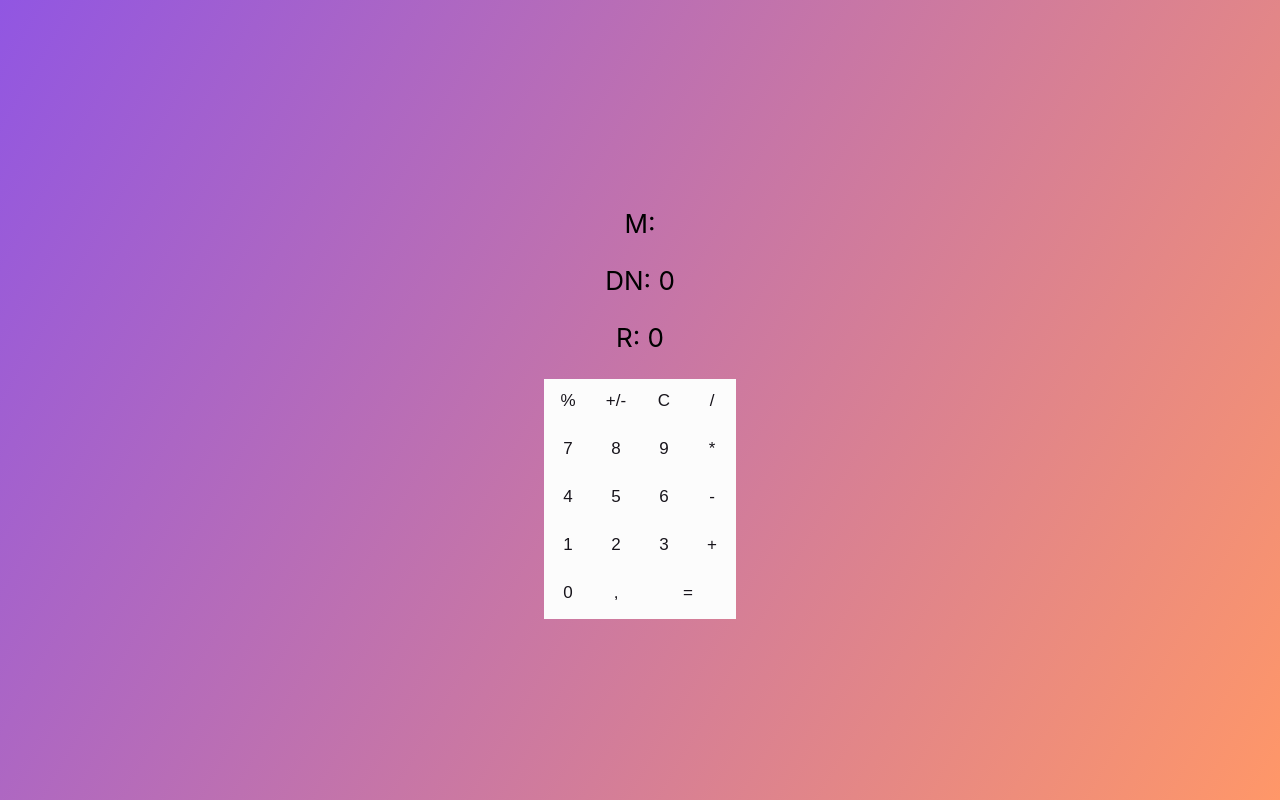
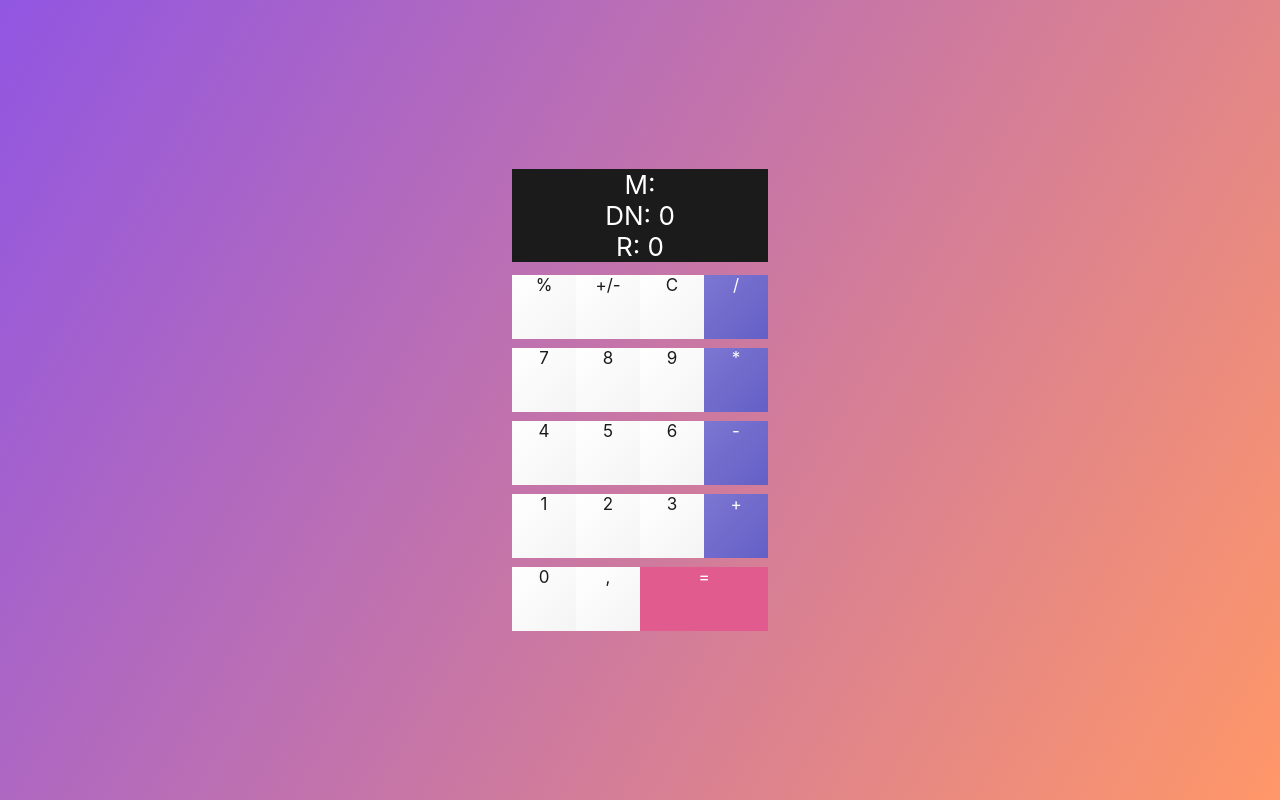
Before and after one commit to barteklecki/polly-calc, a React (Create React App) app: page / in a window 1280 px wide. Built offline with nearby package versions, Linux system fonts and the light colour scheme.

Commit message:
feat(global): add app SASS file

```diff
--- a/src/App.css
+++ b/src/App.css
@@ -1,41 +1,76 @@
 .App {
   text-align: center;
   background-color: #ff9768;
-  background: -webkit-linear-gradient(150, #ff9768, #9156e2);
   background: linear-gradient(300deg, #ff9768, #9156e2);
 }
 
 .App-header {
   min-height: 100vh;
+  display: -webkit-box;
+  display: -ms-flexbox;
   display: flex;
-  flex-direction: column;
-  align-items: center;
-  justify-content: center;
+  -webkit-box-orient: vertical;
+  -webkit-box-direction: normal;
+      -ms-flex-direction: column;
+          flex-direction: column;
+  -webkit-box-align: center;
+      -ms-flex-align: center;
+          align-items: center;
+  -webkit-box-pack: center;
+      -ms-flex-pack: center;
+          justify-content: center;
   font-size: calc(10px + 2vmin);
 }
 
-button {
-  width: 3rem;
-  height: 3rem;
-  padding-left: 12px;
-  padding-right: 12px;
-  padding-bottom: 4px;
+.content p {
+  padding: 0px;
+  border-spacing: 0px;
+  -webkit-margin-before: 0em;
+          margin-block-start: 0em;
+  -webkit-margin-after: 0em;
+          margin-block-end: 0em;
+}
+
+.display {
+  width: 100%;
+  color: white;
+  background-color: #1b1b1b;
+}
+
+.button {
+  display: inline-block;
+  line-height: normal;
+  margin: 0px;
+  width: 4rem;
+  height: 4rem;
   font-size: 17px;
   border: 0px;
-  color: #17141b;
+  color: #1b1b1b;
   cursor: pointer;
   background-color: #fcfcfc;
-  background-color: -webkit-linear-gradient(135, #f4f4f4, #af4d4d);
+  background-image: linear-gradient(135deg, white 0%, #f4f4f4 100%);
 }
 
-#equals {
-  width: 6rem;
-}
-
-.button:hover, .button:focus {
-  border: 2px solid #704cb666;
+.button:hover, .button.button:focus {
+  -webkit-filter: brightness(95%);
+          filter: brightness(95%);
 }
 
 .button:active {
-  background-color: rgba(112, 76, 182, 0.2);
+  -webkit-filter: brightness(80%);
+          filter: brightness(80%);
 }
+
+.equals {
+  width: 8rem;
+  color: #ffffff;
+  background-color: #e25b8e;
+  background-image: none;
+}
+
+.operation {
+  color: #ffffff;
+  background-color: #7c77d2;
+  background-image: linear-gradient(135deg, #7c77d2, #645fc5);
+}
+/*# sourceMappingURL=App.css.map */
--- a/src/App.js
+++ b/src/App.js
@@ -10,8 +10,14 @@ function App() {
   return (
     <div className="App">
       <header className="App-header">
-        <Display />
-        <Keyboard />
+        <table className="content">
+          <tr><td>
+          <Display />
+          </td></tr>
+          <tr><td>
+          <Keyboard />
+          </td></tr>
+        </table>
       </header>
     </div>
   );
--- /dev/null
+++ b/src/App.scss
@@ -0,0 +1,64 @@
+.App {
+    text-align: center;
+    background-color: #ff9768;
+    background: linear-gradient(300deg, #ff9768, #9156e2);
+}
+
+.App-header {
+    min-height: 100vh;
+    display: flex;
+    flex-direction: column;
+    align-items: center;
+    justify-content: center;
+    font-size: calc(10px + 2vmin);
+}
+
+.content {
+
+    p {
+        padding: 0px;
+        border-spacing: 0px;
+        margin-block-start: 0em;
+        margin-block-end: 0em;
+    }
+}
+
+.display {
+    width: 100%;
+    color: white;
+    background-color: #1b1b1b;
+}
+
+.button {
+    display: inline-block;
+    line-height: normal;
+    margin: 0px;
+    width: 4rem;
+    height: 4rem;
+    font-size: 17px;
+    border: 0px;
+    color: #1b1b1b;
+    cursor: pointer;
+    background-color: #fcfcfc;
+    background-image: linear-gradient(135deg, rgba(255,255,255,1) 0%, rgba(244,244,244,1) 100%);
+
+    &:hover, &.button:focus {
+        filter: brightness(95%);
+    }
+    &:active {
+        filter: brightness(80%);
+    }
+}
+
+.equals {
+    width: 8rem;
+    color: #ffffff;
+    background-color: #e25b8e;
+    background-image: none;
+}
+
+.operation {
+    color: #ffffff;
+    background-color: #7c77d2;
+    background-image: linear-gradient(135deg, #7c77d2, #645fc5);;
+}
--- a/src/Components/Keyboard/Keyboard.js
+++ b/src/Components/Keyboard/Keyboard.js
@@ -19,29 +19,29 @@ const Keyboard = () => {
 
     return (
         <div>
-            <button onClick={()=> dispatch(percentage())}> % </button>
-            <button onClick={()=> dispatch(negative())}>+/-</button>
-            <button onClick={()=> dispatch(reset())}> C </button>
-            <button onClick={()=> dispatch(divide())}> / </button>
+            <div className={'button'} onClick={()=> dispatch(percentage())}> % </div>
+            <div className={'button'} onClick={()=> dispatch(negative())}>+/-</div>
+            <div className={'button'} onClick={()=> dispatch(reset())}> C </div>
+            <div className={'button operation'} onClick={()=> dispatch(divide())}> / </div>
             <br/>
-            <button onClick={()=> dispatch(addDigit(7))}> 7 </button>
-            <button onClick={()=> dispatch(addDigit(8))}> 8 </button>
-            <button onClick={()=> dispatch(addDigit(9))}> 9 </button>
-            <button onClick={()=> dispatch(multiply())}> * </button>
+            <div className={'button'} onClick={()=> dispatch(addDigit(7))}> 7 </div>
+            <div className={'button'} onClick={()=> dispatch(addDigit(8))}> 8 </div>
+            <div className={'button'} onClick={()=> dispatch(addDigit(9))}> 9 </div>
+            <div className={'button operation'} onClick={()=> dispatch(multiply())}> * </div>
             <br/>
-            <button onClick={()=> dispatch(addDigit(4))}> 4 </button>
-            <button onClick={()=> dispatch(addDigit(5))}> 5 </button>
-            <button onClick={()=> dispatch(addDigit(6))}> 6 </button>
-            <button onClick={()=> dispatch(subtract())}> - </button>
+            <div className={'button'} onClick={()=> dispatch(addDigit(4))}> 4 </div>
+            <div className={'button'} onClick={()=> dispatch(addDigit(5))}> 5 </div>
+            <div className={'button'} onClick={()=> dispatch(addDigit(6))}> 6 </div>
+            <div className={'button operation'} onClick={()=> dispatch(subtract())}> - </div>
             <br/>
-            <button onClick={()=> dispatch(addDigit(1))}> 1 </button>
-            <button onClick={()=> dispatch(addDigit(2))}> 2 </button>
-            <button onClick={()=> dispatch(addDigit(3))}> 3 </button>
-            <button onClick={()=> dispatch(add())}> + </button>
+            <div className={'button'} onClick={()=> dispatch(addDigit(1))}> 1 </div>
+            <div className={'button'} onClick={()=> dispatch(addDigit(2))}> 2 </div>
+            <div className={'button'} onClick={()=> dispatch(addDigit(3))}> 3 </div>
+            <div className={'button operation'} onClick={()=> dispatch(add())}> + </div>
             <br/>
-            <button onClick={()=> dispatch(addDigit(0))}> 0 </button>
-            <button onClick={()=> dispatch(addComma())}> , </button>
-            <button onClick={()=> dispatch(equals())} id="equals"> = </button>
+            <div className={'button'} onClick={()=> dispatch(addDigit(0))}> 0 </div>
+            <div className={'button'} onClick={()=> dispatch(addComma())}> , </div>
+            <div className={'button equals'} onClick={()=> dispatch(equals())}> = </div>
         </div>
     );
 }
--- a/src/features/display/Display.js
+++ b/src/features/display/Display.js
@@ -9,7 +9,7 @@ const Display = () => {
     const displayNumber = useSelector(selectDisplayNumber);
 
     return (
-        <div>
+        <div className="display">
             <p>M: {operations}</p>
             <p>DN: {displayNumber}</p>
             <p>R: {result}</p>
```
Also changed, not shown: 1 other file (tests, documents, lock files or other folders).
